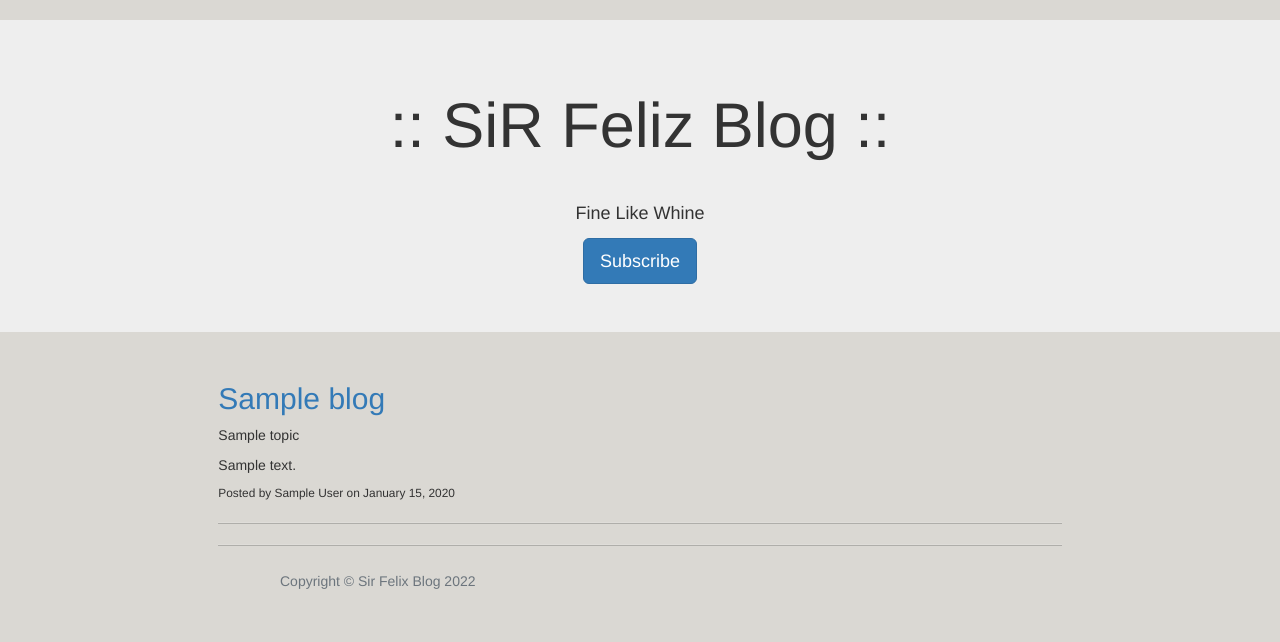
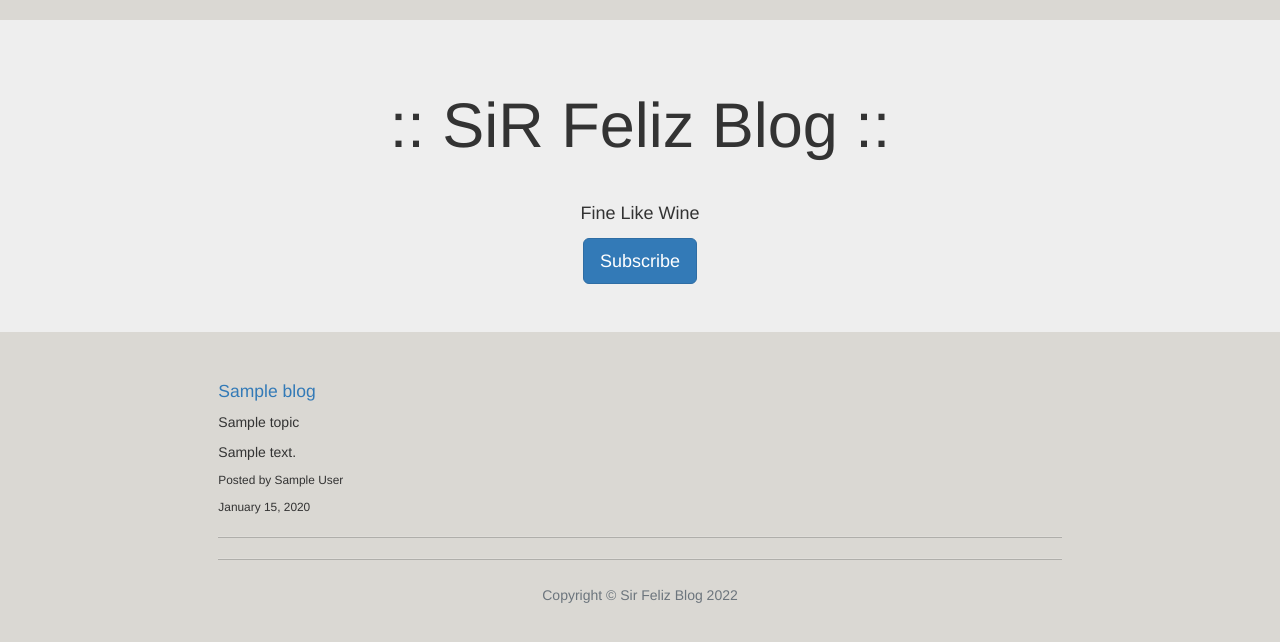
Before and after one commit to SayiaFelix/Blog_app, a Flask app: template app/templates/index.html in a window 1280 px wide. Shown: the part 62-704 px from the top of the page. Run offline with Flask 2, Linux system fonts and the light colour scheme; the template is opened without the code that fills it: most values are stand-ins (such as "Sample title", 1, 10 or a date in 2020); data that the repository does not hold is empty; some libraries are stand-ins or nearby versions; some web fonts are replaced.

Commit message:
fixing bugs

```diff
--- a/app/templates/index.html
+++ b/app/templates/index.html
@@ -5,7 +5,7 @@
 
     <div class="jumbotron text-center">
         <h1 class="display-2">:: SiR Feliz Blog ::</h1><br>
-        <small><h4> Fine Like Whine </h4></small>
+        <small><h4> Fine Like Wine </h4></small>
         <div class="btn-group mt-2" role="group" aria-label="Basic example">
             <a class="btn btn-primary btn-lg" href="/subscribe">Subscribe</a>
         </div>
@@ -15,11 +15,12 @@
             {% for blog in blogs %}
             <div class="preview">
                 <a href="blog/new/{{ blog.id }}">
-                    <h2 class="title">{{ blog.title }}</h2>
+                    <h2 class="title fs-3">{{ blog.title }}</h2>
                 </a>
                 <p>{{blog.topic}}</p>
                 <p>{{ blog.content}}</p>
-                <small><p>Posted by {{blog.author }} on {{ blog.date.strftime('%B %d, %Y') }}</p></small>
+                <small><p>Posted by {{blog.author }}</p></small>
+                <small><p>{{ blog.date.strftime('%B %d, %Y') }}</p></small>
             </div>
             <hr> {% endfor %}
             <hr>
@@ -31,7 +32,7 @@
         <div class="container">
             <div class="row">
                 <div class="col-lg-8 col-md-10 mx-auto">
-                    <p class="copyright text-muted m-2 medium">Copyright &copy; Sir Felix Blog 2022</p>
+                    <p class="copyright text-muted text-center m-2 medium">Copyright &copy; Sir Feliz Blog 2022</p>
                 </div>
             </div>
         </div>
--- a/app/templates/view.html
+++ b/app/templates/view.html
@@ -1,13 +1,12 @@
 {% extends 'base.html' %} {% block content %}
 <div class="container">
-    <br>
     <br>
     <br>
     <br>
     <button type="button" class="btn btn-outline-primary"><a href="/blog/new"> :: New Blog Post ::</a></button>
     <br>
     <br>
-    <div class="card border-secondary mb-3" style="max-width: 18rem;">
+    <div class="card border-secondary mb-3" style="max-width: 20rem;">
         <div class="card-header">
             <h5>{{ blogpost.title }}</h5>
         </div>
```
